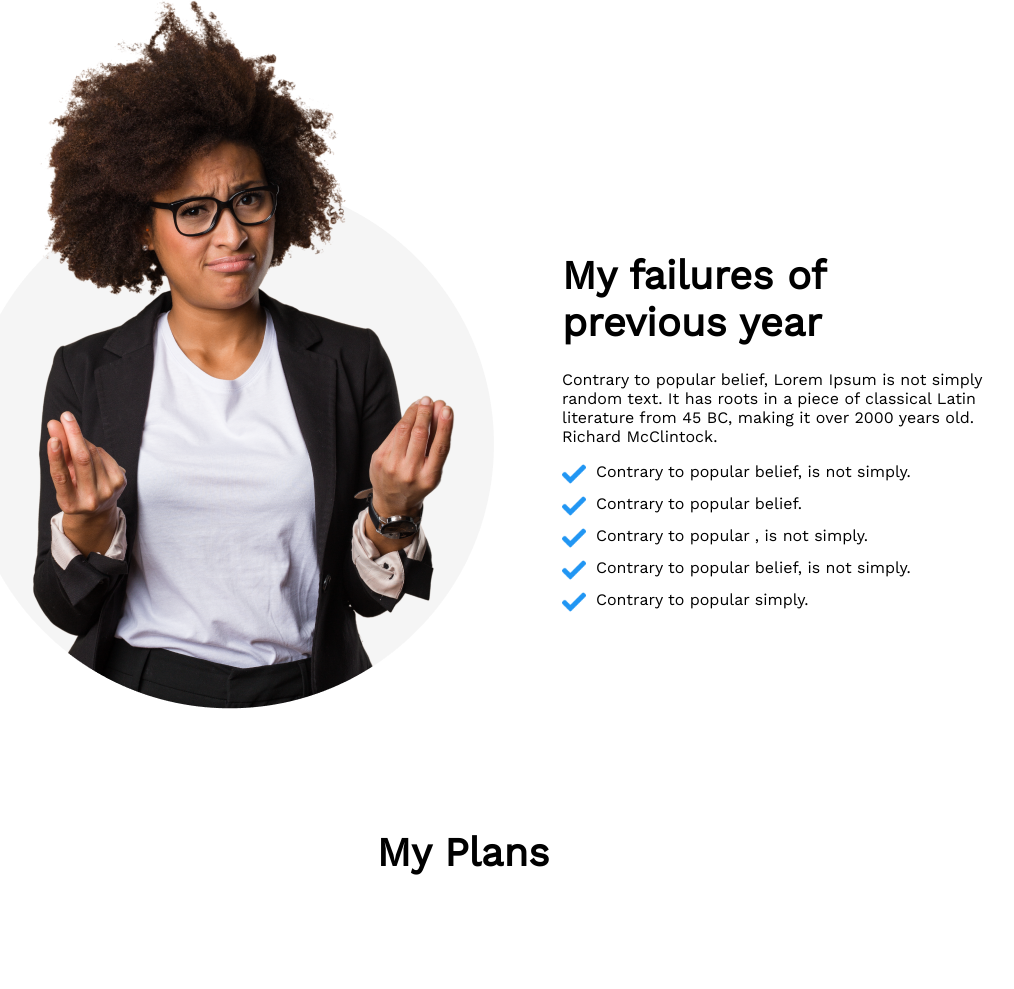
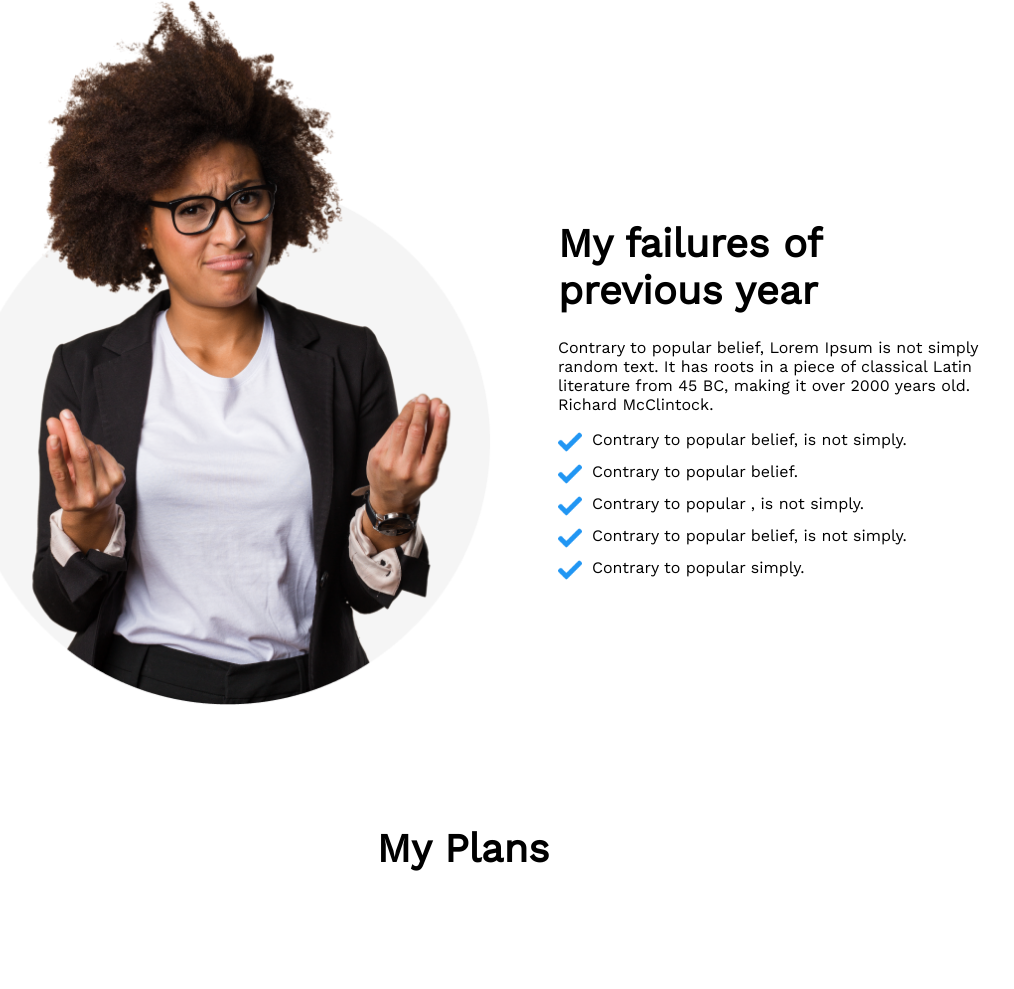
Before and after one commit to arifulislamsamrat/new-year-new-me, a plain HTML site: page index.html in a window 1280 px wide. Shown: the part 845-1834 px from the top of the page, without its empty margins (177-1191 px from the left). Drawn offline with nearby package versions, Linux system fonts and the light colour scheme.

Commit message:
image browser issue

```diff
--- a/styles/style.css
+++ b/styles/style.css
@@ -57,7 +57,7 @@
 
 }
 .failure-text{
-    margin-top: 180px;
+    margin-top: 120px;
     margin-left: 50px;
 }
 .failure-text h3{
@@ -67,6 +67,10 @@
 .failure-text p{
     margin-bottom: 16px;
     font-size: 16px;
+}
+.failure-image{
+    height: 720px;
+    width: 565px;
 }
 .listing{
     list-style: none;
```
